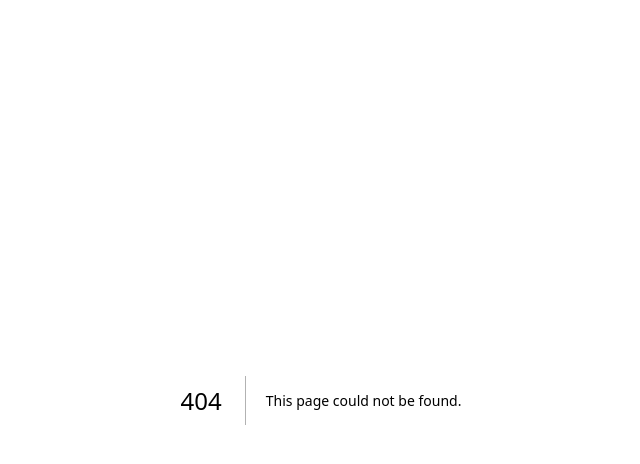
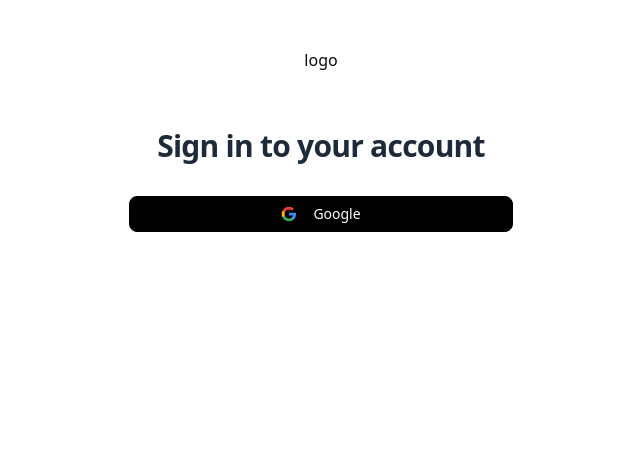
Before and after one commit to yasinbuday/chat-app, a Next.js app: page /login in a window 1280 px wide. Before the commit this address had no page. Shown: the top 464 px of the page, without its empty margins (319-959 px from the left). Built offline with nearby package versions, Linux system fonts and the light colour scheme.

Commit message:
create login page

```diff
--- a/package.json
+++ b/package.json
@@ -19,6 +19,7 @@
     "next-auth": "^4.24.11",
     "react": "^19.0.0",
     "react-dom": "^19.0.0",
+    "react-hot-toast": "^2.5.2",
     "tailwind-merge": "^3.2.0"
   },
   "devDependencies": {
--- /dev/null
+++ b/src/app/login/page.tsx
@@ -0,0 +1,81 @@
+"use client"
+
+import { Button } from "@/components/ui/button";
+import { error } from "console";
+import { signIn } from "next-auth/react";
+import { FC, useState } from "react";
+
+interface pageProps {}
+
+const page: FC<pageProps> = ({}) => {
+  const [isLoading, setIsLoading] = useState<boolean>(false);
+
+  async function loginWithGoogle() {
+    setIsLoading(true)
+    try {
+      await signIn('google')
+    } catch (error) {
+      //display error message
+    } finally {
+      setIsLoading(false)
+    }
+  }
+
+  return (
+    <>
+      <div className="flex min-h-full items-center justify-center py-12 px-4 sm:px-6 lg:px-8">
+        <div className="w-full flex flex-col items-center max-w-md space-y-8">
+          <div className="flex flex-col items-center gap-8">
+            <div>logo</div>
+            <h2 className="mt-6 text-center text-3xl font-bold tracking-tight text-gray-800">
+              Sign in to your account
+            </h2>
+          </div>
+          <Button
+            isLoading={isLoading}
+            type="button"
+            variant="slideDark"
+            className="max-w-sm mx-auto w-full"
+            onClick={loginWithGoogle}
+          >
+            {isLoading ? (
+              null
+            ) : (
+              <svg
+                className="mr-2 h-4 w-4"
+                aria-hidden="true"
+                focusable="false"
+                data-prefix="fab"
+                data-icon="github"
+                role="img"
+                xmlns="http://www.w3.org/2000/svg"
+                viewBox="0 0 24 24"
+              >
+                <path
+                  d="M22.56 12.25c0-.78-.07-1.53-.2-2.25H12v4.26h5.92c-.26 1.37-1.04 2.53-2.21 3.31v2.77h3.57c2.08-1.92 3.28-4.74 3.28-8.09z"
+                  fill="#4285F4"
+                />
+                <path
+                  d="M12 23c2.97 0 5.46-.98 7.28-2.66l-3.57-2.77c-.98.66-2.23 1.06-3.71 1.06-2.86 0-5.29-1.93-6.16-4.53H2.18v2.84C3.99 20.53 7.7 23 12 23z"
+                  fill="#34A853"
+                />
+                <path
+                  d="M5.84 14.09c-.22-.66-.35-1.36-.35-2.09s.13-1.43.35-2.09V7.07H2.18C1.43 8.55 1 10.22 1 12s.43 3.45 1.18 4.93l2.85-2.22.81-.62z"
+                  fill="#FBBC05"
+                />
+                <path
+                  d="M12 5.38c1.62 0 3.06.56 4.21 1.64l3.15-3.15C17.45 2.09 14.97 1 12 1 7.7 1 3.99 3.47 2.18 7.07l3.66 2.84c.87-2.6 3.3-4.53 6.16-4.53z"
+                  fill="#EA4335"
+                />
+                <path d="M1 1h22v22H1z" fill="none" />
+              </svg>
+            )}
+            Google
+          </Button>
+        </div>
+      </div>
+    </>
+  );
+};
+
+export default page;
--- a/src/app/page.tsx
+++ b/src/app/page.tsx
@@ -3,5 +3,5 @@
 
 
 export default async function Home() {
-  return <Button>Hello</Button>;
+  return <Button variant='ghost'>Hello</Button>;
 }
--- /dev/null
+++ b/src/components/Providers.tsx
@@ -0,0 +1,16 @@
+"use client"
+import { Toaster } from 'react-hot-toast'
+
+import { FC } from 'react'
+
+interface ProvidersProps {
+
+}
+
+const Providers: FC<ProvidersProps> = ({}) => {
+  return <>
+     <Toaster position='top-center' reverseOrder={false} />
+  </>
+}
+
+export default Providers
--- a/src/components/ui/Button.tsx
+++ b/src/components/ui/Button.tsx
@@ -1,12 +1,12 @@
-import * as React from "react"
-import { Slot } from "@radix-ui/react-slot"
-import { cva, type VariantProps } from "class-variance-authority"
+import * as React from "react";
+import { Slot } from "@radix-ui/react-slot";
+import { cva, type VariantProps } from "class-variance-authority";
+import { Loader2 } from "lucide-react";
 
-import { cn } from "@/lib/utils"
+import { cn } from "@/lib/utils";
 
 const buttonVariants = cva(
   "inline-flex items-center justify-center gap-2 whitespace-nowrap rounded-md text-sm font-medium transition-all cursor-pointer disabled:pointer-events-none disabled:opacity-50 [&_svg]:pointer-events-none [&_svg:not([class*='size-'])]:size-4 shrink-0 [&_svg]:shrink-0 outline-none focus-visible:border-ring focus-visible:ring-ring/50 focus-visible:ring-[3px] aria-invalid:ring-destructive/20 dark:aria-invalid:ring-destructive/40 aria-invalid:border-destructive",
-
   {
     variants: {
       variant: {
@@ -21,6 +21,8 @@
         ghost:
           "hover:bg-accent hover:text-accent-foreground dark:hover:bg-accent/50",
         link: "text-primary underline-offset-4 hover:underline",
+        slideDark:
+          "relative overflow-hidden bg-black text-white border border-black before:absolute before:inset-0 before:bg-white before:translate-x-[-100%] before:z-0 before:transition-transform before:duration-500 before:ease-out hover:before:translate-x-0 hover:text-black",
       },
       size: {
         default: "h-9 px-4 py-2 has-[>svg]:px-3",
@@ -34,27 +36,38 @@
       size: "default",
     },
   }
-)
+);
+
+interface ButtonProps
+  extends React.ComponentProps<"button">,
+    VariantProps<typeof buttonVariants> {
+  asChild?: boolean;
+  isLoading?: boolean;
+}
 
 function Button({
   className,
   variant,
   size,
   asChild = false,
+  isLoading,
+  disabled,
+  children,
   ...props
-}: React.ComponentProps<"button"> &
-  VariantProps<typeof buttonVariants> & {
-    asChild?: boolean
-  }) {
-  const Comp = asChild ? Slot : "button"
+}: ButtonProps) {
+  const Comp = asChild ? Slot : "button";
 
   return (
     <Comp
       data-slot="button"
       className={cn(buttonVariants({ variant, size, className }))}
+      disabled={isLoading || disabled}
       {...props}
-    />
-  )
+    >
+      {isLoading && <Loader2 className="h-4 w-4 animate-spin mr-2" />}
+      <span className="relative z-10 flex items-center gap-2">{children}</span>
+    </Comp>
+  );
 }
 
-export { Button, buttonVariants }
+export { Button, buttonVariants };
```
Also changed, not shown: 1 other file (tests, documents, lock files or other folders).
